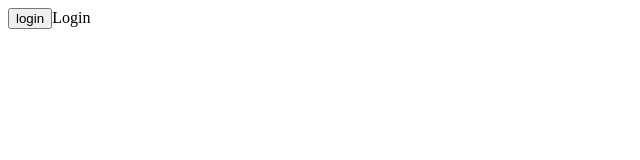
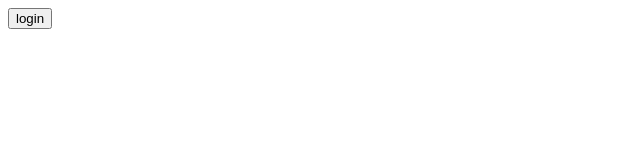
Before and after one commit to netproteus/facebook-webapp, a plain HTML site: page index.html in a window 1280 px wide. Shown: the full height of the page, 0-640 px from the left. Drawn offline with Linux system fonts and the light colour scheme.

Commit message:
fix typos

```diff
--- a/index.html
+++ b/index.html
@@ -17,7 +17,7 @@
 <body>
     <div id="fb-root"></div>
 
-    <input type="button" onclick="dologin()" value="login">Login</input>
+    <input type="button" onclick="doLogin()" value="login" />
 
 
     <script>
```
